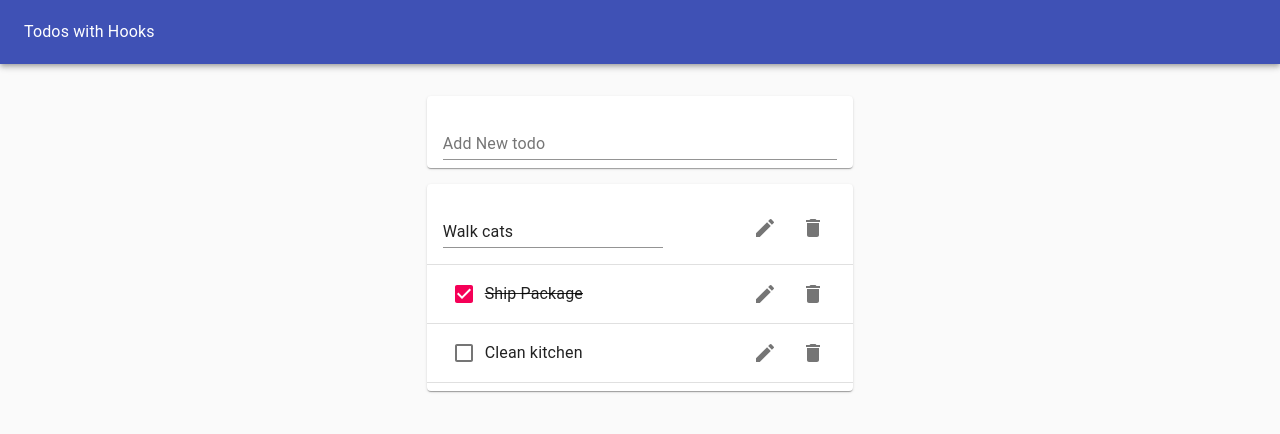
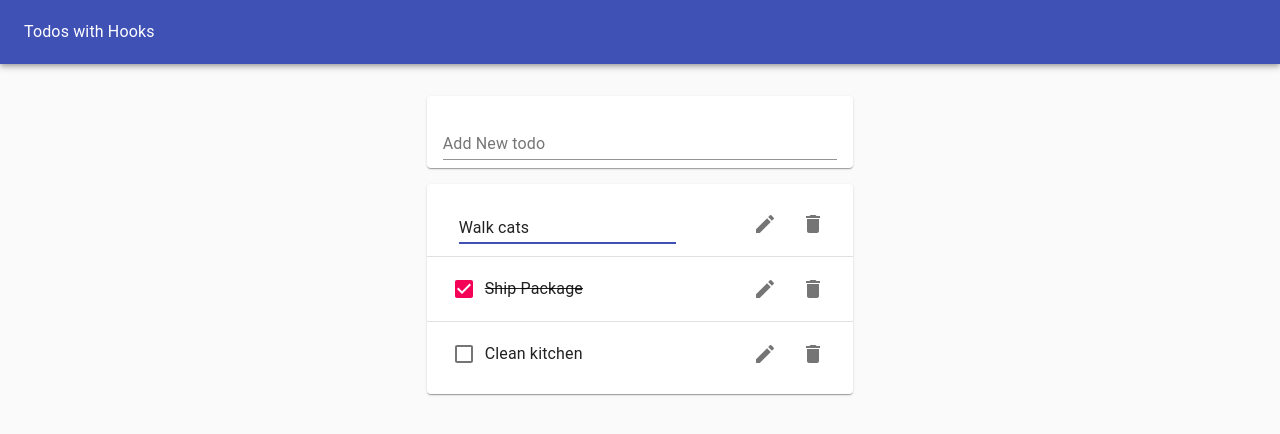
Before and after one commit to spencerhaugh/Todo-App-Hooks, a React (Create React App) app: page / in a window 1280 px wide. Both pictures are taken after a click on the button 765 px from the left and 221 px from the top of the page. Shown: the top 434 px of the page. Built offline with nearby package versions, Linux system fonts and the light colour scheme.

Commit message:
Style tweaks to form

```diff
--- a/src/components/Todo.js
+++ b/src/components/Todo.js
@@ -12,7 +12,7 @@ import EditIcon from '@material-ui/icons/Edit';
 export default function Todo({ task, completed, id, removeTodo, toggleComplete, updateTodo }) {
     const [editing, toggleEditing] = useToggleState(false);
     return (
-        <ListItem>
+        <ListItem style={{ height: '64px' }}>
             {
                 editing ?
                     <UpdateItemForm
--- a/src/components/TodoList.js
+++ b/src/components/TodoList.js
@@ -10,7 +10,7 @@ function TodoList({ todos, removeTodo, toggleComplete, updateTodo }) {
     return (
         <Paper>
             <List>
-                {todos.map(todo => (
+                {todos.map((todo, i) => (
                     <>
                         <Todo
                             key={todo.id}
@@ -21,7 +21,8 @@ function TodoList({ todos, removeTodo, toggleComplete, updateTodo }) {
                             toggleComplete={toggleComplete}
                             updateTodo={updateTodo}
                         />
-                        <Divider />
+                        {i < todos.length - 1 && <Divider />}
+                        {/* Cleans up bottom of list: No divider on last item */}
                     </>
                 ))}
             </List>
--- a/src/components/UpdateItemForm.js
+++ b/src/components/UpdateItemForm.js
@@ -10,12 +10,16 @@ export default function UpdateItemForm({ task, id, updateTodo, toggleEditing })
             updateTodo(id, value);
             reset();
             toggleEditing();
-        }}>
+        }}
+            style={{ marginLeft: '1rem', width: '60%' }}
+        >
             <TextField
                 value={value}
                 margin='normal'
                 onChange={handleChange}
-                style={{ width: "100%" }} />
+                fullWidth
+                autoFocus
+            />
         </form>
     )
 }
```
